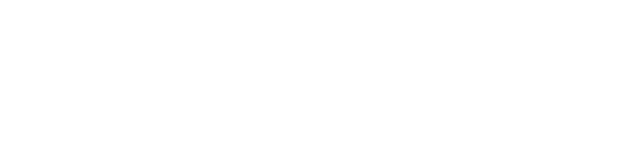
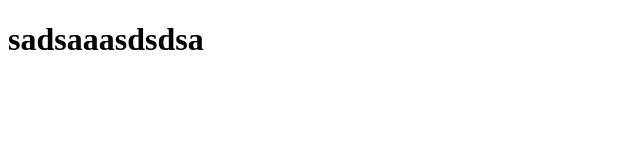
Before and after one commit to duanguoqing23/project01, a plain HTML site: page index.html in a window 1280 px wide. Shown: the whole page, without its empty margins (0-640 px from the left). Drawn offline with Linux system fonts and the light colour scheme.

Commit message:
add base.css common.css global.js index.css index.html index.js

```diff
--- a/index.html
+++ b/index.html
@@ -6,6 +6,6 @@
     <title>Document</title>
 </head>
 <body>
-
+    <h1>sadsaaasdsdsa</h1>
 </body>
 </html>
```
Also changed, not shown: base.css (added), common.css (added), global.js (added), index.css (added), index.js (added).
